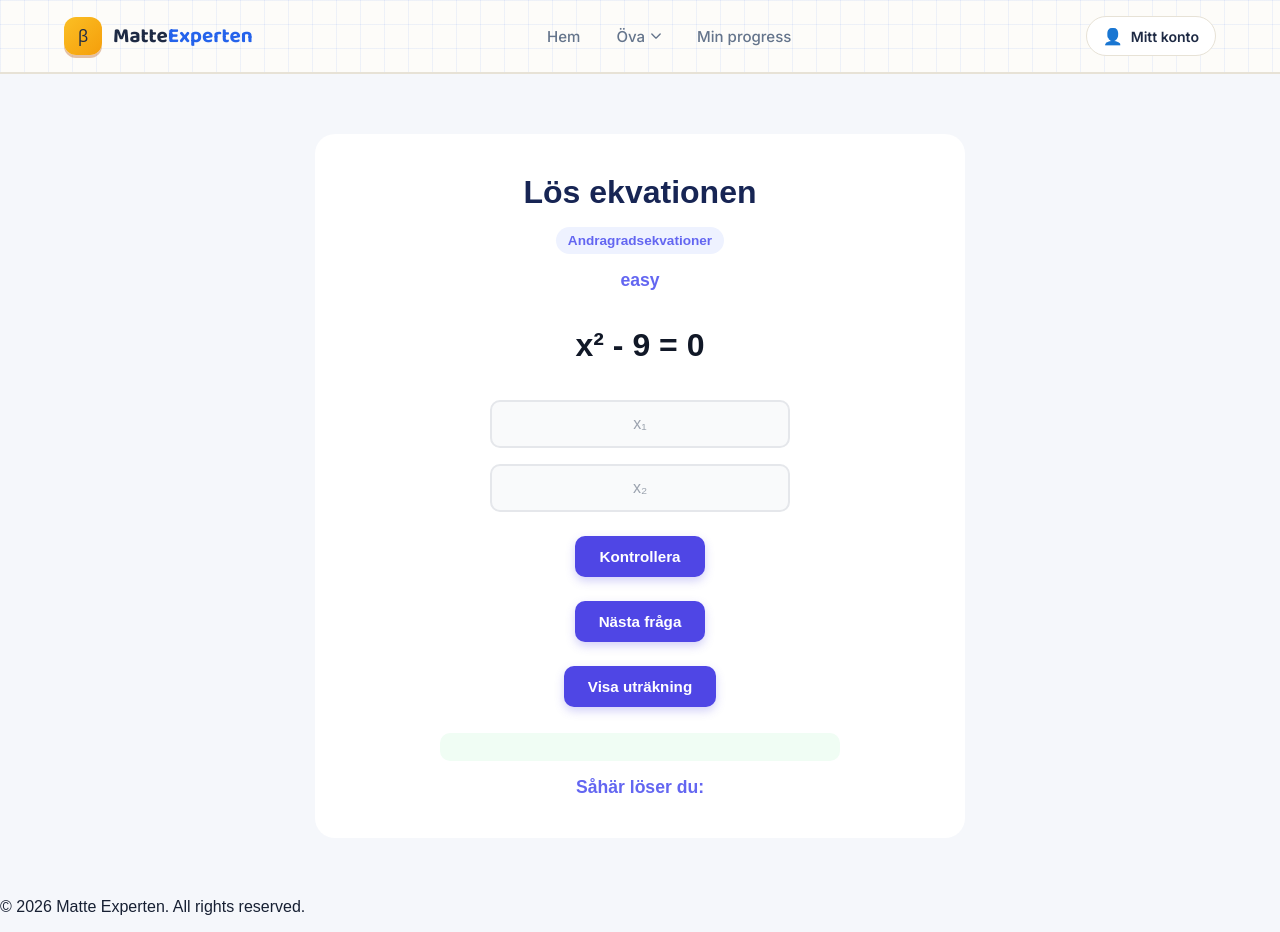
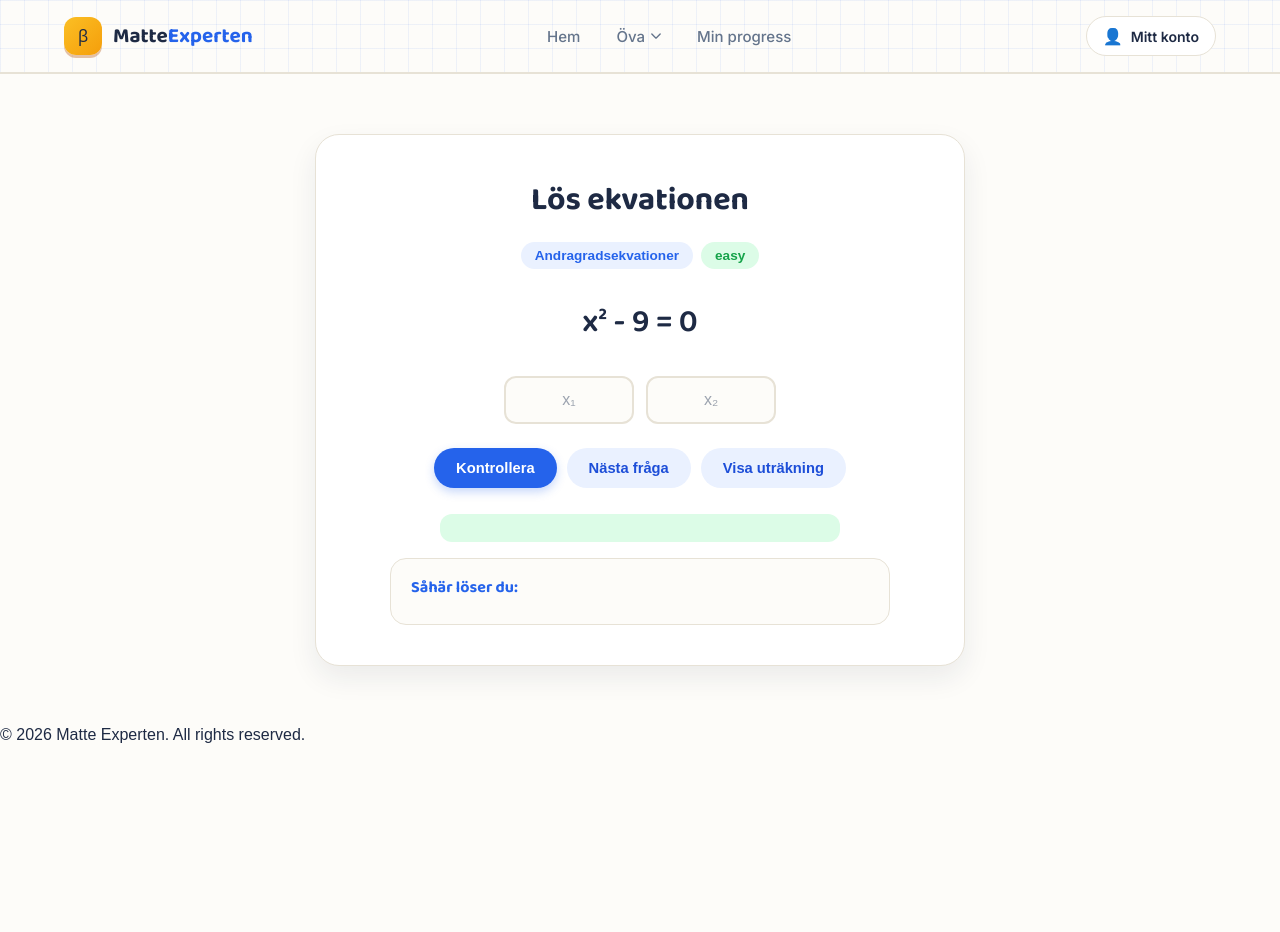
Before and after one commit to MattiasWaern/MatteSida, a React (Vite) app in the folder frontend/: page /quiz/andragradsekvationer/easy in a window 1280 px wide. After the commit the page ends 800 px from the top, so only its background shows below. Built offline with nearby package versions, Linux system fonts and the light colour scheme.

Commit message:
stylade om quiz
fixade också bugg där färgerna inte blev assinged rätt

```diff
--- a/frontend/src/components/math.jsx
+++ b/frontend/src/components/math.jsx
@@ -135,6 +135,13 @@ function MathQuiz() {
     }
 
 
+    const difficultyClass =
+        randomQuestion.difficulty?.toLowerCase() === "easy"
+            ? "diff-easy"
+            : randomQuestion.difficulty?.toLowerCase() === "medium"
+            ? "diff-medium"
+            : "diff-hard";
+
     return (
         <div className="container">
 
@@ -142,13 +149,17 @@ function MathQuiz() {
 
                 <h2>Lös ekvationen</h2>
 
+                <div className="tags">
+
                     <h3>
                         {randomQuestion.category}
                     </h3>
 
-                <h4>
+                    <h4 className={difficultyClass}>
                         {randomQuestion.difficulty}
                     </h4>
+
+                </div>
 
                 <p className="question-text">
                     {randomQuestion.text}
@@ -168,7 +179,7 @@ function MathQuiz() {
 
 
                 {randomQuestion.type === "multiple" && (
-                    <>
+                    <div className="answer-row">
                         <input
                             type="text"
                             value={answer1}
@@ -186,21 +197,25 @@ function MathQuiz() {
                             }
                             placeholder="x₂"
                         />
-                    </>
+                    </div>
                 )}
 
 
-                <button onClick={checkAnswer}>
+                <div className="button-row">
+
+                    <button className="btn-primary" onClick={checkAnswer}>
                         Kontrollera
                     </button>
 
-                <button onClick={nextQuestion}>
+                    <button className="btn-secondary" onClick={nextQuestion}>
                         Nästa fråga
                     </button>
 
-                <button onClick={showExplanation}>
+                    <button className="btn-secondary" onClick={showExplanation}>
                         Visa uträkning
                     </button>
+
+                </div>
 
 
                 <p id="results">
--- a/frontend/src/styles/math.css
+++ b/frontend/src/styles/math.css
@@ -1,12 +1,15 @@
+@import url('https://fonts.googleapis.com/css2?family=Baloo+2:wght@600;700&family=Inter:wght@400;500;600&display=swap');
+
 * {
     box-sizing: border-box;
 }
 
 body {
     margin: 0;
-    background: #f5f7fb;
-    color: #172033;
-    font-family: Arial, Helvetica, sans-serif;
+
+    background-color: #fdfcf9;
+    color: #1e2a44;
+    font-family: "Inter", system-ui, sans-serif;
 }
 
 /* MATTE QUIZ */
@@ -23,46 +26,73 @@ body {
     gap: 16px;
 
     background: white;
-    border-radius: 20px;
+    border: 1.5px solid #e7e2d6;
+    border-radius: 24px;
 
-
+    box-shadow: 0 12px 28px rgba(30, 42, 68, 0.08);
 }
 
-/*RUBRIKER*/
+/* RUBRIKER */
 
 .math-quiz h2 {
     margin: 0;
+    font-family: "Baloo 2", "Inter", sans-serif;
     font-size: 2rem;
     font-weight: 700;
-    color: #172554;
+    color: #1e2a44;
+}
+
+.tags {
+    display: flex;
+    align-items: center;
+    gap: 8px;
 }
 
 .math-quiz h3 {
     margin: 0;
     font-size: 0.85rem;
     font-weight: 600;
-    color: #6366f1;
+    color: #2563eb;
 
-    background: #eef2ff;
-    padding: 6px 12px;
-    border-radius: 20px;
+    background: #eaf1ff;
+    padding: 6px 14px;
+    border-radius: 999px;
 }
 
 .math-quiz h4 {
     margin: 0;
-    font-size: 1.1rem;
-    color: #6366f1;
+    font-size: 0.85rem;
+    font-weight: 700;
+
+    padding: 6px 14px;
+    border-radius: 999px;
+}
+
+.diff-easy {
+    background: #dcfce7;
+    color: #16a34a;
+}
+
+.diff-medium {
+    background: #fef3c7;
+    color: #b45309;
+}
+
+.diff-hard {
+    background: #ffe4e8;
+    color: #e11d48;
 }
 
 
 /* FRÅGAN */
 
 .question-text {
-    margin: 20px 0;
+    margin: 12px 0;
 
+    font-family: "Baloo 2", "Inter", sans-serif;
     font-size: 2rem;
     font-weight: 600;
-    color: #111827;
+    color: #1e2a44;
 
     text-align: center;
 }
@@ -70,17 +100,22 @@ body {
 
 /* INPUT */
 
+.answer-row {
+    display: flex;
+    gap: 12px;
+}
+
 .math-quiz input {
     width: 100%;
     max-width: 300px;
 
     padding: 13px 16px;
 
-    border: 2px solid #e5e7eb;
-    border-radius: 10px;
+    border: 2px solid #e7e2d6;
+    border-radius: 12px;
 
-    background: #f9fafb;
-    color: #111827;
+    background: #fdfcf9;
+    color: #1e2a44;
 
     font-size: 1rem;
     text-align: center;
@@ -93,12 +128,16 @@ body {
         background 0.2s ease;
 }
 
+.answer-row input {
+    max-width: 130px;
+}
+
 .math-quiz input:focus {
-    border-color: #6366f1;
+    border-color: #2563eb;
     background: white;
 
     box-shadow:
-        0 0 0 4px rgba(99, 102, 241, 0.12);
+        0 0 0 4px rgba(37, 99, 235, 0.12);
 }
 
 .math-quiz input::placeholder {
@@ -106,40 +145,57 @@ body {
 }
 
 
-/* KNAPP */
+/* KNAPPAR */
+
+.button-row {
+    display: flex;
+    flex-wrap: wrap;
+    justify-content: center;
+    gap: 10px;
+
+    margin-top: 8px;
+}
 
 .math-quiz button {
-    margin-top: 8px;
-
-    padding: 12px 24px;
+    padding: 12px 22px;
 
     border: none;
-    border-radius: 10px;
+    border-radius: 999px;
 
-    background: #4f46e5;
-    color: white;
-
-    font-size: 0.95rem;
-    font-weight: 600;
+    font-family: inherit;
+    font-size: 0.92rem;
+    font-weight: 700;
 
     cursor: pointer;
 
-    box-shadow:
-        0 4px 10px rgba(79, 70, 229, 0.25);
-
     transition:
         background 0.2s ease,
-        transform 0.2s ease,
+        color 0.2s ease,
+        transform 0.15s ease,
         box-shadow 0.2s ease;
 }
 
-.math-quiz button:hover {
-    background: #4338ca;
+.btn-primary {
+    background: #2563eb;
+    color: white;
 
+    box-shadow: 0 4px 10px rgba(37, 99, 235, 0.25);
+}
+
+.btn-primary:hover {
+    background: #1d4ed8;
     transform: translateY(-2px);
+    box-shadow: 0 7px 15px rgba(37, 99, 235, 0.3);
+}
 
-    box-shadow:
-        0 7px 15px rgba(79, 70, 229, 0.3);
+.btn-secondary {
+    background: #eaf1ff;
+    color: #1d4ed8;
+}
+
+.btn-secondary:hover {
+    background: #d9e6ff;
+    transform: translateY(-2px);
 }
 
 .math-quiz button:active {
@@ -162,14 +218,14 @@ body {
     margin: 10px 0 0;
     padding: 14px 18px;
 
-    border-radius: 10px;
+    border-radius: 12px;
 
     font-size: 1rem;
-    font-weight: 600;
+    font-weight: 700;
 
     text-align: center;
 
-    background: #f0fdf4;
+    background: #dcfce7;
     color: #166534;
 
     animation: resultAppear 0.3s ease;
@@ -179,17 +235,17 @@ body {
 /* RESULTAT - RÄTT */
 
 .result-correct {
-    background: #f0fdf4;
+    background: #dcfce7;
     color: #166534;
 
     border: 1px solid #bbf7d0;
 }
 
 
-/*  RESULTAT  FEL */
+/* RESULTAT - FEL */
 
 .result-wrong {
-    background: #fef2f2;
+    background: #ffe4e8;
     color: #991b1b;
 
     border: 1px solid #fecaca;
@@ -211,6 +267,30 @@ body {
 }
 
 
+/* UTRÄKNING */
+
+.explanation {
+    width: 100%;
+    max-width: 500px;
+
+    padding: 16px 20px;
+
+    background: #fdfcf9;
+    border: 1.5px solid #e7e2d6;
+    border-radius: 16px;
+}
+
+.explanation h4 {
+    margin: 0 0 8px;
+    font-family: "Baloo 2", "Inter", sans-serif;
+    color: #2563eb;
+    font-size: 1rem;
+    background: none;
+    padding: 0;
+    border-radius: 0;
+}
+
+
 /* RESPONSIVE */
 
 @media (max-width: 600px) {
@@ -219,7 +299,7 @@ body {
         width: calc(100% - 24px);
         margin: 30px auto;
         padding: 28px 20px;
-        border-radius: 16px;
+        border-radius: 18px;
     }
 
     .math-quiz h2 {
@@ -234,6 +314,21 @@ body {
         max-width: 100%;
     }
 
+    .answer-row {
+        flex-direction: column;
+        align-items: center;
+    }
+
+    .answer-row input {
+        max-width: 300px;
+    }
+
+    .button-row {
+        flex-direction: column;
+        width: 100%;
+        align-items: center;
+    }
+
     .math-quiz button {
         width: 100%;
         max-width: 300px;
```
Lines whose indentation alone changed are shown as unchanged.
